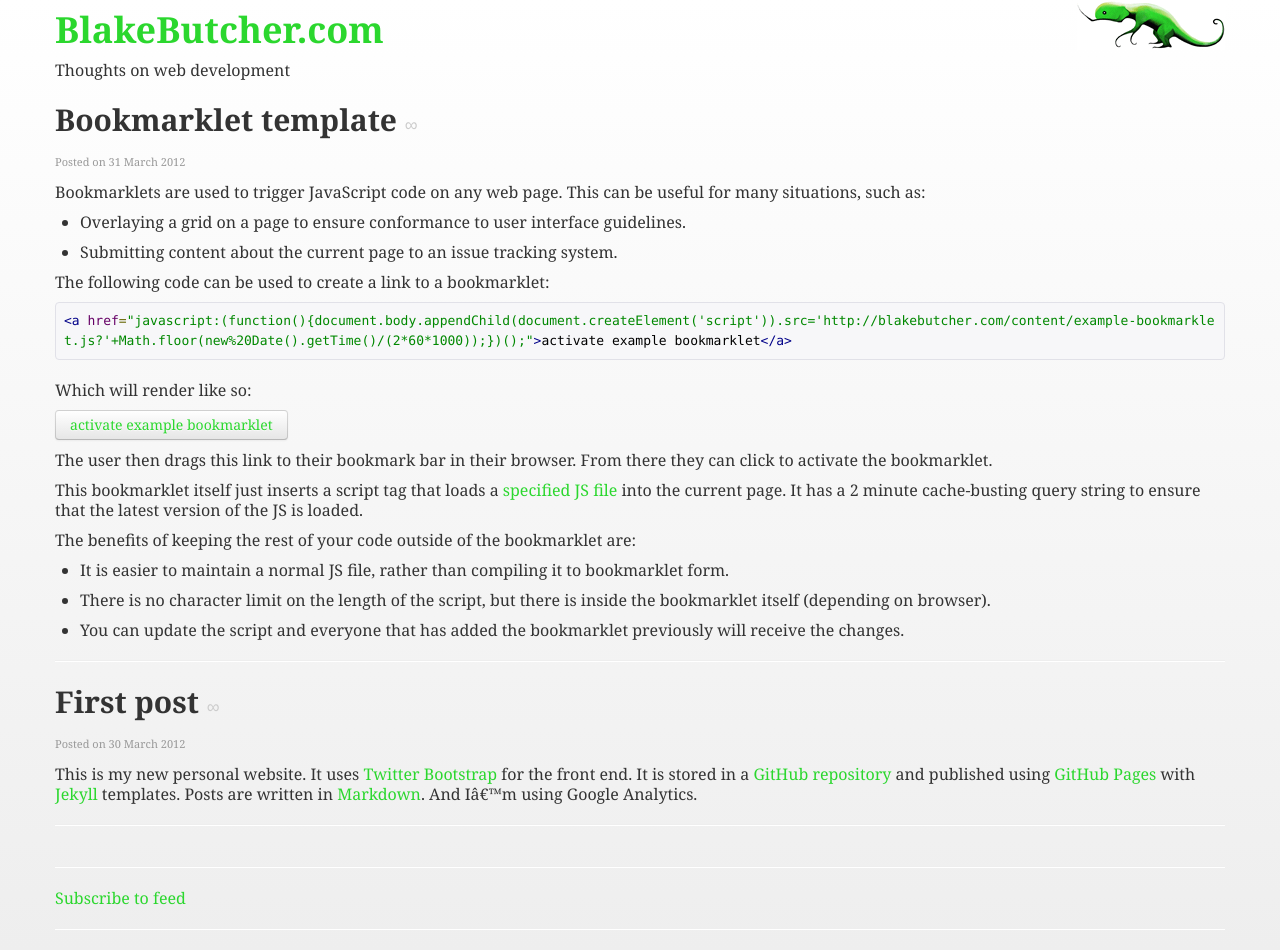
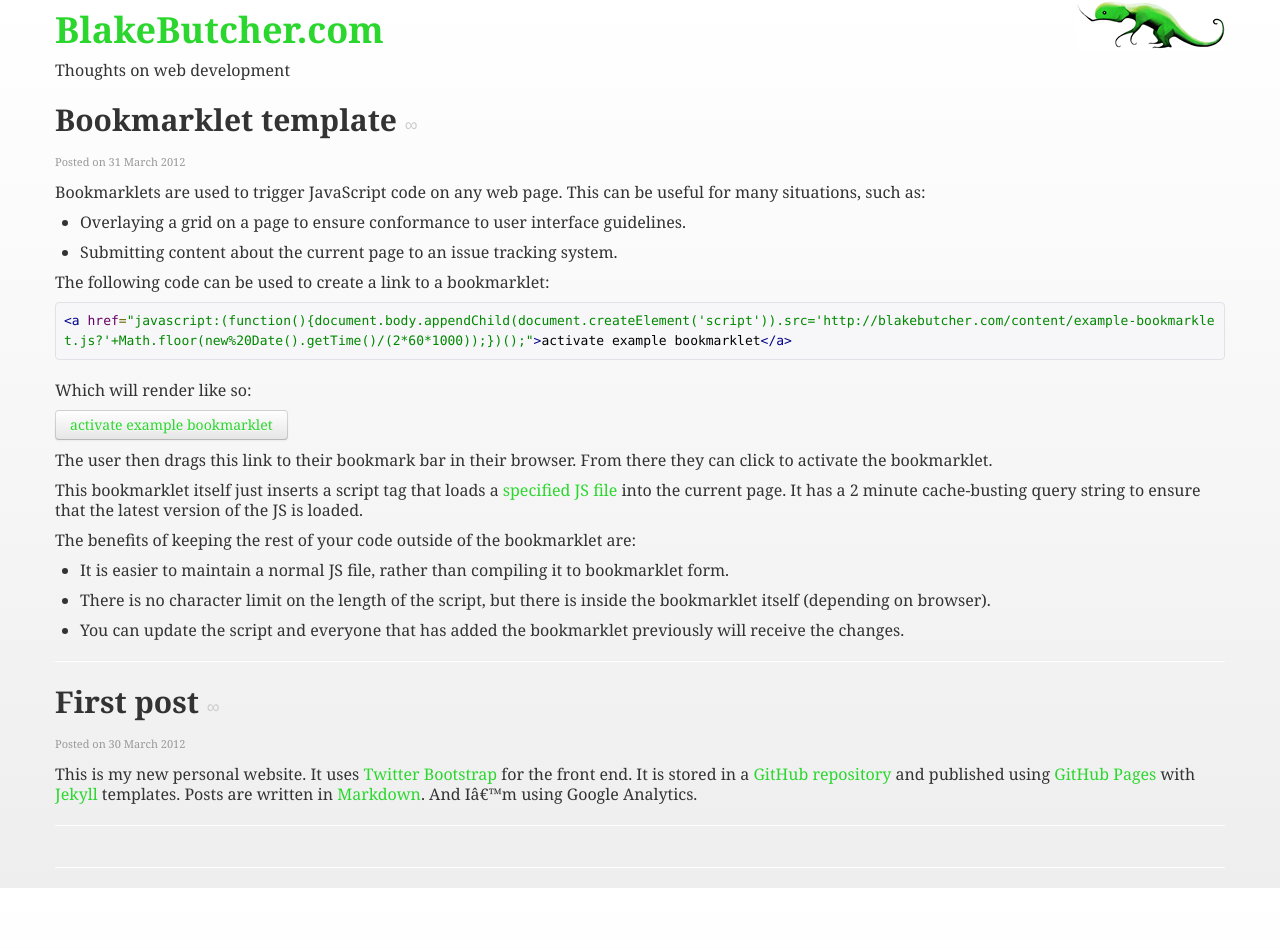
Before and after one commit to blakebutcher/blakebutcher.github.com, a Jekyll site: the page built from index.html, in a window 1280 px wide. Built offline with Jekyll 4.4.1, drawn with Linux system fonts in a browser that asks for light colours; nearby versions of some CDN libraries; some web fonts are replaced; the list of posts is cut into pages by our own code; after the commit the page ends 900 px from its top, so only the background shows below that.

Commit message:
Removed footer from home page

```diff
--- a/index.html
+++ b/index.html
@@ -5,7 +5,3 @@ layout: default
 	{% include post.html %}
 {% endfor %}
 {% include pager.html %}
-<hr>
-<div class="footer">
-	<a href="/atom.xml">Subscribe to feed</a>
-</div>
```
